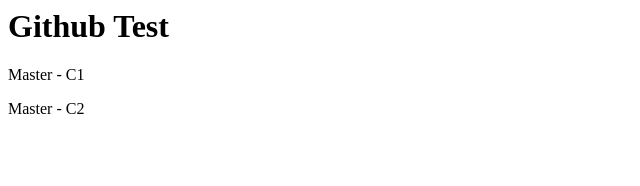
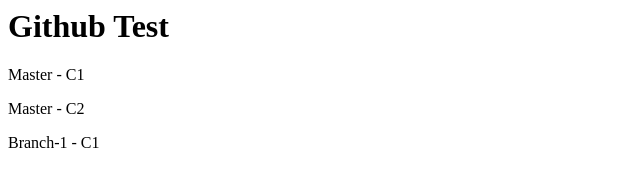
Before and after one commit to Henry2902/gitTestRemote, a plain HTML site: page index.html in a window 1280 px wide. Shown: the full height of the page, 0-640 px from the left. Drawn offline with Linux system fonts and the light colour scheme.

Commit message:
Branch-1 c-1

```diff
--- a/index.html
+++ b/index.html
@@ -3,5 +3,6 @@
 		<h1> Github Test</h1>
 		<p> Master - C1</p>
 		<p> Master - C2</p>
+		<p>Branch-1 - C1</p>
 	</body>
 </html>
```
Also changed, not shown: pexels-photo-11001384.jpeg (added), pexels-photo-12608130.jpeg (added).
